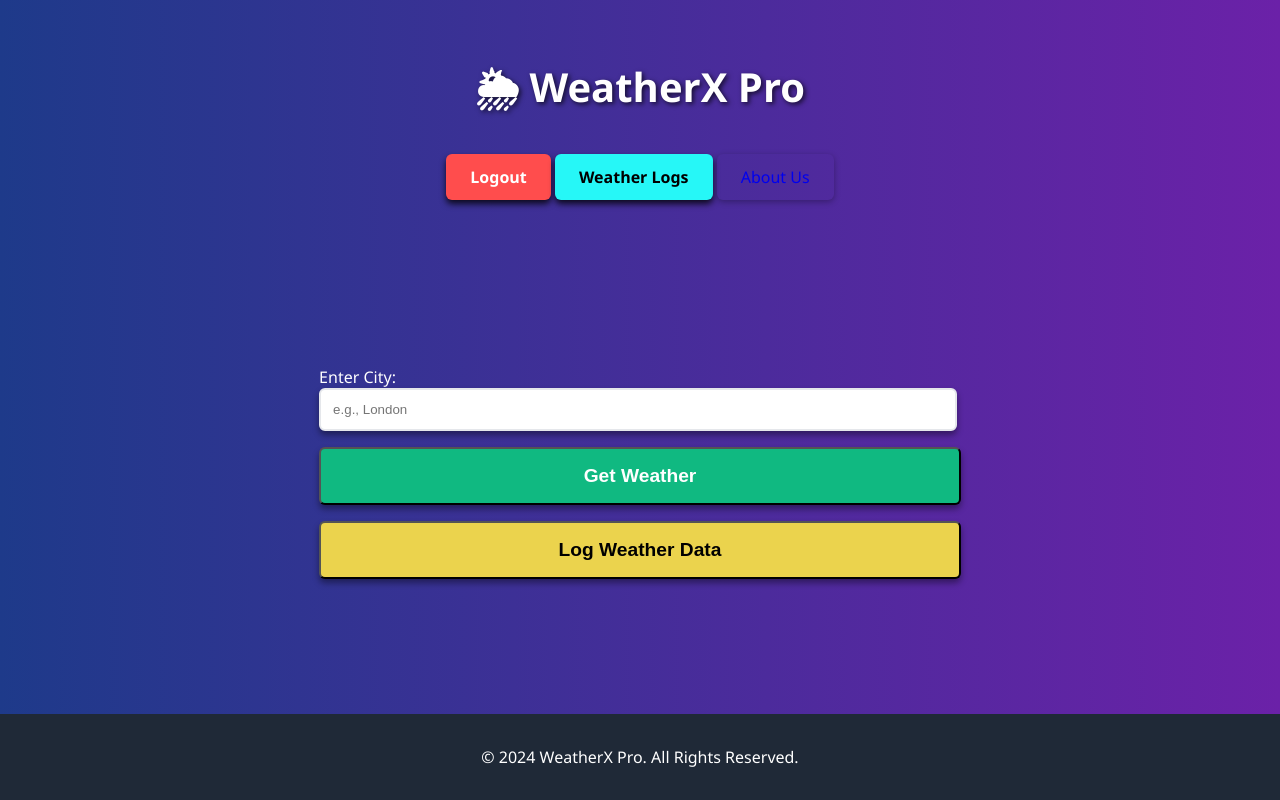
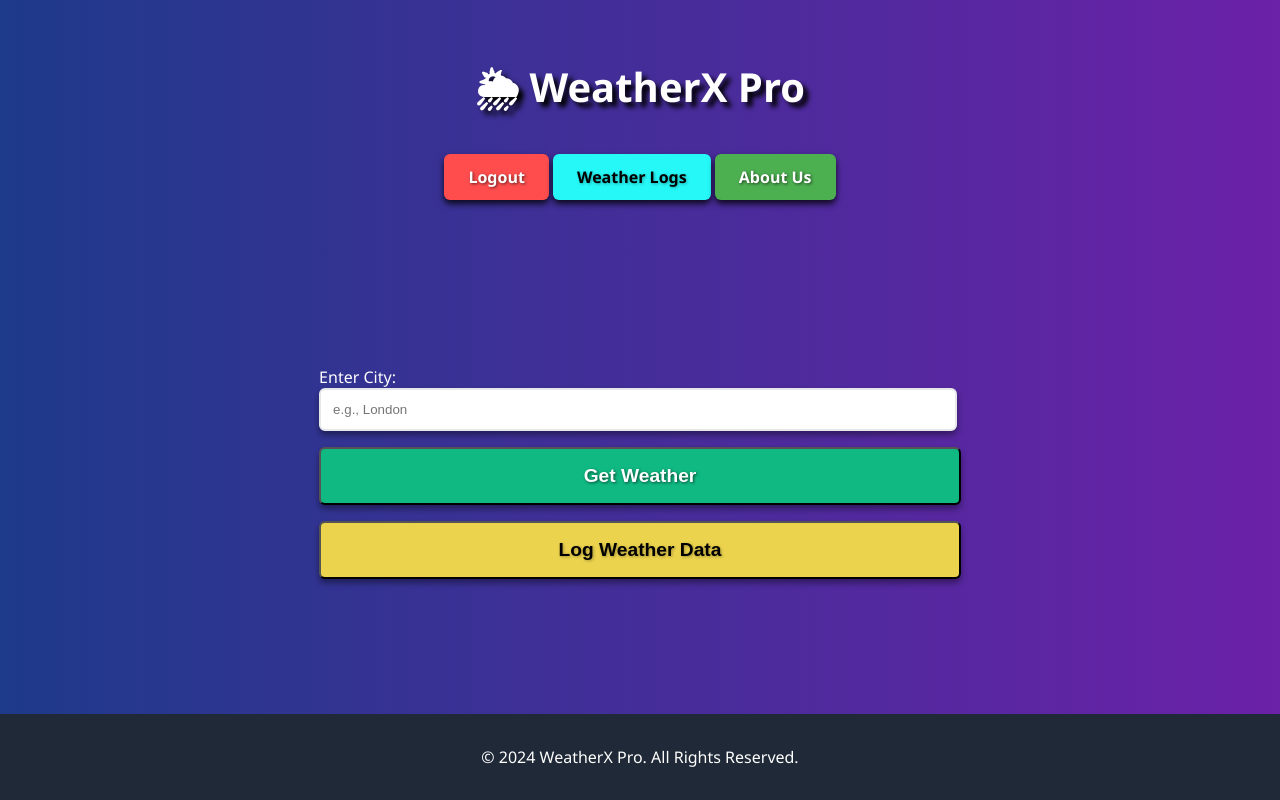
Before and after one commit to NitkarshChourasia/weather_app_assignment, a Flask app: page / in a window 1280 px wide. Run offline with Flask 2, Linux system fonts and the light colour scheme; the visitor is signed in with stand-in values (Sample User, id 1); some libraries are stand-ins or nearby versions.

Commit message:
update: Improve Button CSS with text shadows and About US CSS improved

```diff
--- a/weather_app/static/styles/dashboard.css
+++ b/weather_app/static/styles/dashboard.css
@@ -18,7 +18,7 @@ header {
 h1 {
   font-size: 2.5rem;
   font-weight: 800;
-  text-shadow: 2px 2px 5px rgba(0, 0, 0, 0.7);
+  text-shadow: 5px 5px 5px rgba(1, 1, 1, 1);
 }
 
 a {
@@ -35,6 +35,7 @@ a {
   color: white;
   font-weight: bold;
   box-shadow: 0px 4px 6px rgba(0, 0, 0, 0.8);
+  text-shadow: 1px 1px 3px rgba(0, 0, 0, 0.6);
 }
 .logout-button:hover {
   background-color: #cc0000; /* Darker red on hover */
@@ -45,6 +46,7 @@ a {
   color: black;
   font-weight: bold;
   box-shadow: 0px 4px 6px rgba(0, 0, 0, 0.8);
+  text-shadow: 1px 1px 3px rgba(0, 0, 0, 0.3);
 }
 
 .weather-logs-button:hover {
@@ -136,10 +138,23 @@ footer {
   font-weight: bolder;
   font-size: 1.2rem;
   box-shadow: 0px 4px 6px rgba(0, 0, 0, 0.4);
+  text-shadow: 1px 1px 3px rgba(0, 0, 0, 0.3);
 }
 #search-btn {
   font-size: 1.2rem;
   box-shadow: 0px 4px 6px rgba(0, 0, 0, 0.4);
+  text-shadow: 1px 1px 3px rgba(0, 0, 0, 0.6);
+}
+
+.about-us-button {
+  background-color: #4caf50;
+  color: white;
+  font-weight: bold;
+  box-shadow: 0px 4px 6px rgba(0, 0, 0, 0.8);
+  text-shadow: 1px 1px 3px rgba(0, 0, 0, 0.6);
+}
+.about-us-button:hover {
+  background-color: #45a049;
 }
 
 #log-message {
--- a/weather_app/templates/about_us.html
+++ b/weather_app/templates/about_us.html
@@ -121,9 +121,10 @@
 </head>
 
 <body>
-
+    <!-- TODO: CHANGE THIS -->
     <!-- Hero Section -->
     <section class="hero">
+        <h1>CHange the description add about weather_logging information</h1>
         <h1>Welcome to WeatherX Pro!</h1>
         <p>Your reliable source for accurate weather forecasts and reports. We help you stay ahead of the weather with
             our cutting-edge technology.</p>
```
